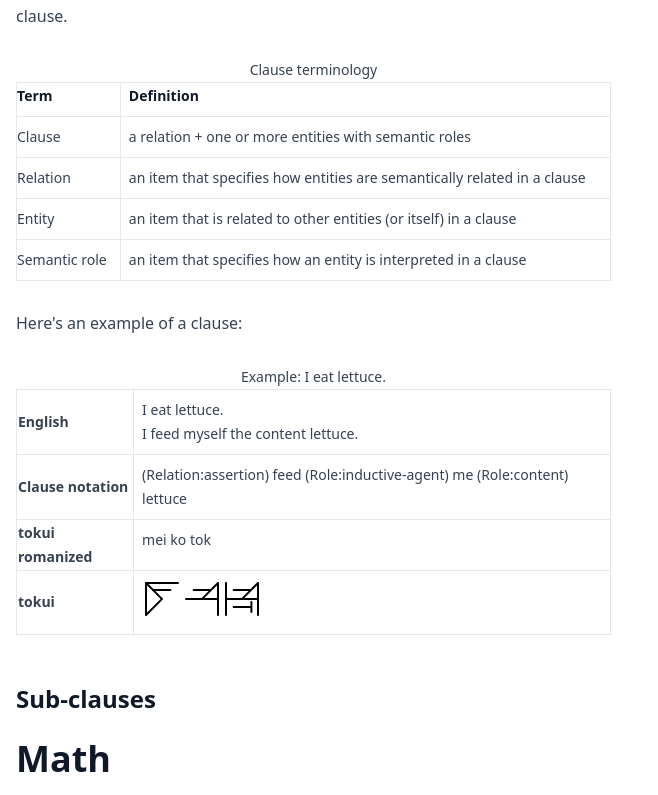
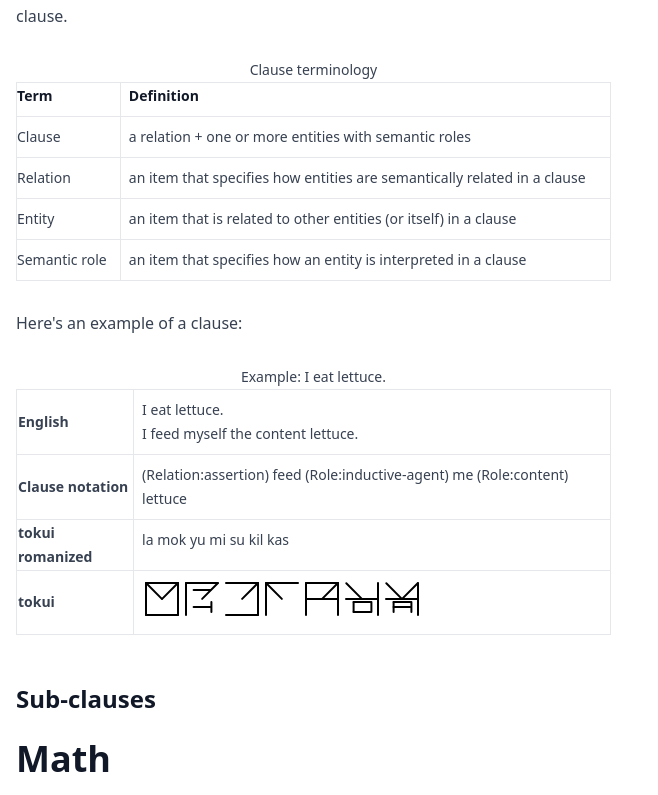
Before and after one commit to mendelbrot/tokui, a Next.js app: page /learn in a window 1280 px wide. Shown: the part 3076-3871 px from the top of the page, without its empty margins (0-658 px from the left). Built offline with nearby package versions, Linux system fonts and the light colour scheme.

Commit message:
i eat lettuce

```diff
--- a/src/app/learn/page.tsx
+++ b/src/app/learn/page.tsx
@@ -369,12 +369,15 @@ export default function Learn() {
           </tr>
           <tr>
             <th className="border">tokui romanized</th>
-            <td className="border">mei ko tok</td>
+            <td className="border">la mok yu mi su kil kas</td>
           </tr>
           <tr>
             <th className="border">tokui</th>
             <td className="border">
-              <GlyphSymbolMulti sizeClass="w-10" words={'mei ko tok'} />
+              <GlyphSymbolMulti
+                sizeClass="w-10"
+                words={'la mok yu mi su kil kas'}
+              />
             </td>
           </tr>
         </tbody>
--- a/src/data/word-categories.ts
+++ b/src/data/word-categories.ts
@@ -12,8 +12,8 @@ const wordCategories = [
     title: 'Grammar',
   },
   {
-    tag: 'Pronoun',
-    title: 'pronoun',
+    tag: 'pronoun',
+    title: 'Pronouns',
   },
   {
     tag: 'configuration',
```
